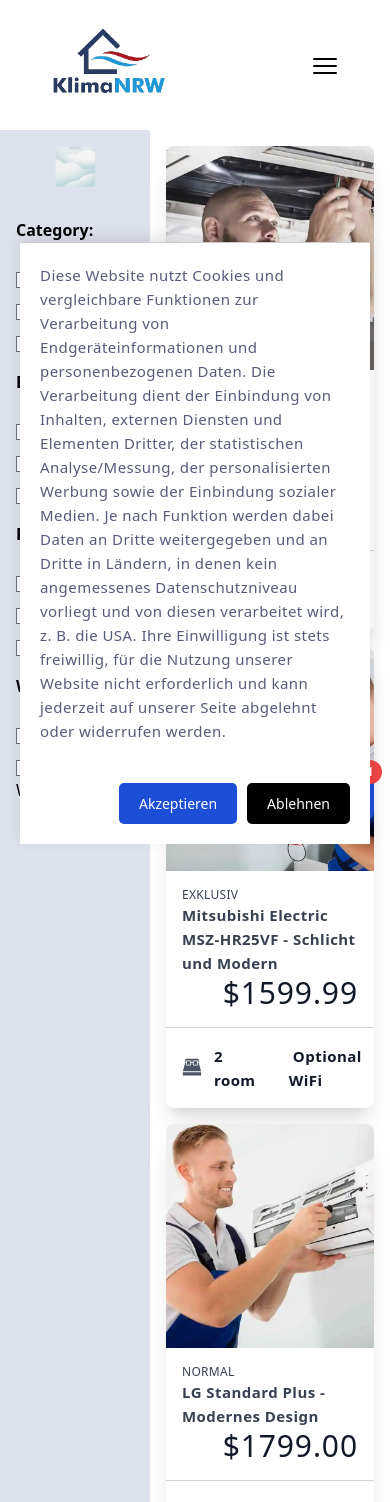
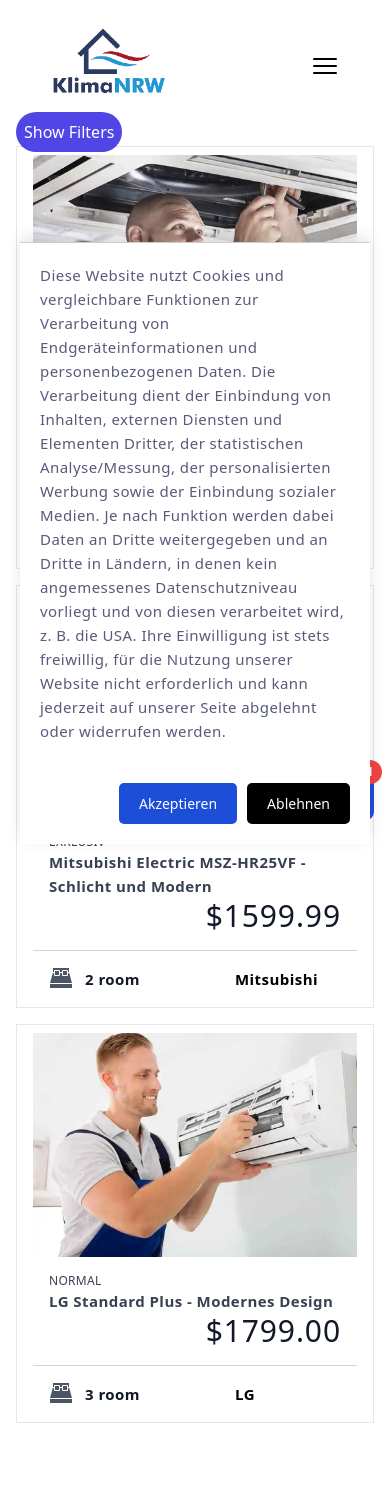
Before and after one commit to maazmasood/react, a Next.js app: page /shop in a window 390 px wide. Shown: the top 1502 px of the page. Built offline with nearby package versions, Linux system fonts and the light colour scheme.

Commit message:
Update shop.js

```diff
--- a/pages/shop.js
+++ b/pages/shop.js
@@ -9,6 +9,12 @@
   const [selectedWifi, setSelectedWifi] = useState([]);
   const [currentPage, setCurrentPage] = useState(1);
   const [selectedProductId, setSelectedProductId] = useState(null);
+
+  const [isFilterCollapsed, setFilterCollapsed] = useState(true);
+
+ const toggleFilter = () => {
+   setFilterCollapsed(!isFilterCollapsed);
+ };
 
   useEffect(() => {
     const fetchData = async () => {
@@ -106,14 +112,26 @@
   };
 
   return (
+
     <div className="flex">
+    <button
+        className="md:hidden fixed top-28 left-4 p-2 bg-indigo-600 text-white rounded-full "
+        onClick={toggleFilter}
+      >
+        {isFilterCollapsed ? "Show Filters" : "Hide Filters"}
+      </button>
+
+
+
       {/* Filters */}
       <div
-        className="w-1/5 bg-gray-100 p-4 overflow-y-auto"
-        style={{ minWidth: "150px" }}
+       className={`min-w-[200px] md:w-1/5 bg-gray-100 p-4 overflow-y-auto  ${
+         isFilterCollapsed ? "hidden md:block" : "md:block"
+       }`}
      >
         <div className="mb-8 text-center">
-          <h1 className="text-4xl font-bold text-indigo-700 mb-2">
+          <h1 className="text-4xl hidden md:block font-bold text-indigo-700 mb-2" >
+
             🌫️<span className="hidden lg:inline">Klimaanlagen</span>
           </h1>
         </div>
@@ -186,16 +204,19 @@
           ))}
         </div>
       </div>
-      <div className="w-3/4 p-4 overflow-y-auto">
-        <div className="grid grid-cols-1 sm:grid-cols-2 md:grid-cols-3 lg:grid-cols-3 gap-4">
+
+
+      <div className="w-full md:w-3/4 p-4">
+              {/* Flex layout instead of grid */}
+            <div className="mb-4 flex flex-wrap">
                 {paginatedProducts.map((product) => (
                   <div
                     key={product.id}
-              className="bg-white rounded-lg overflow-hidden shadow-xl hover:shadow-2xl transition duration-300 cursor-pointer"
+                    className="w-full sm:w-1/2 md:w-1/2 lg:w-1/2 xl:w-1/3 px-4 mb-4 border cursor-pointer"
                     onClick={() => handleProductClick(product.id)}
                   >
                     <div
-                className="bg-cover bg-center h-56 p-4"
+                      className="bg-cover mt-2 bg-center h-56 p-4"
                       style={{
                         backgroundImage: `url(${
                           Array.isArray(product.image)
@@ -222,22 +243,11 @@
                           viewBox="0 0 24 24"
                         >
                         <path d="M19 5h1V1H4v4h1V4a1 1 0 0 1 1-1h4a1 1 0 0 1 1 1v1h2V4a1 1 0 0 1 1-1h4a1 1 0 0 1 1 1v1zm0 1v2a1 1 0 0 1-1 1h-4a1 1 0 0 1-1-1V6h-2v2a1 1 0 0 1-1 1H6a1 1 0 0 1-1-1V6H3.76L1.04 16h21.92L20.24 6H19zM1 17v4h22v-4H1zM6 4v4h4V4H6zm8 0v4h4V4h-4z"></path>
+
                         </svg>
                         <p>
                           <span className="text-gray-900 font-bold">
                             {product.room}
-                    </span>{" "}
-                  </p>
-                </div>
-                <div className="flex-1 inline-flex items-center">
-                  <svg
-                    className="h-6 w-6 text-gray-600 fill-current mr-3"
-                    xmlns="http://www.w3.org/2000/svg"
-                    viewBox="0 0 24 24"
-                  ></svg>
-                  <p>
-                    <span className="pl-1 text-gray-900 font-bold">
-                      {product.wifi}
                           </span>{" "}
                         </p>
                       </div>
@@ -277,6 +287,7 @@
           </div>
         )}
       </div>
+
     </div>
   );
 };
```
Lines whose indentation alone changed are shown as unchanged.
